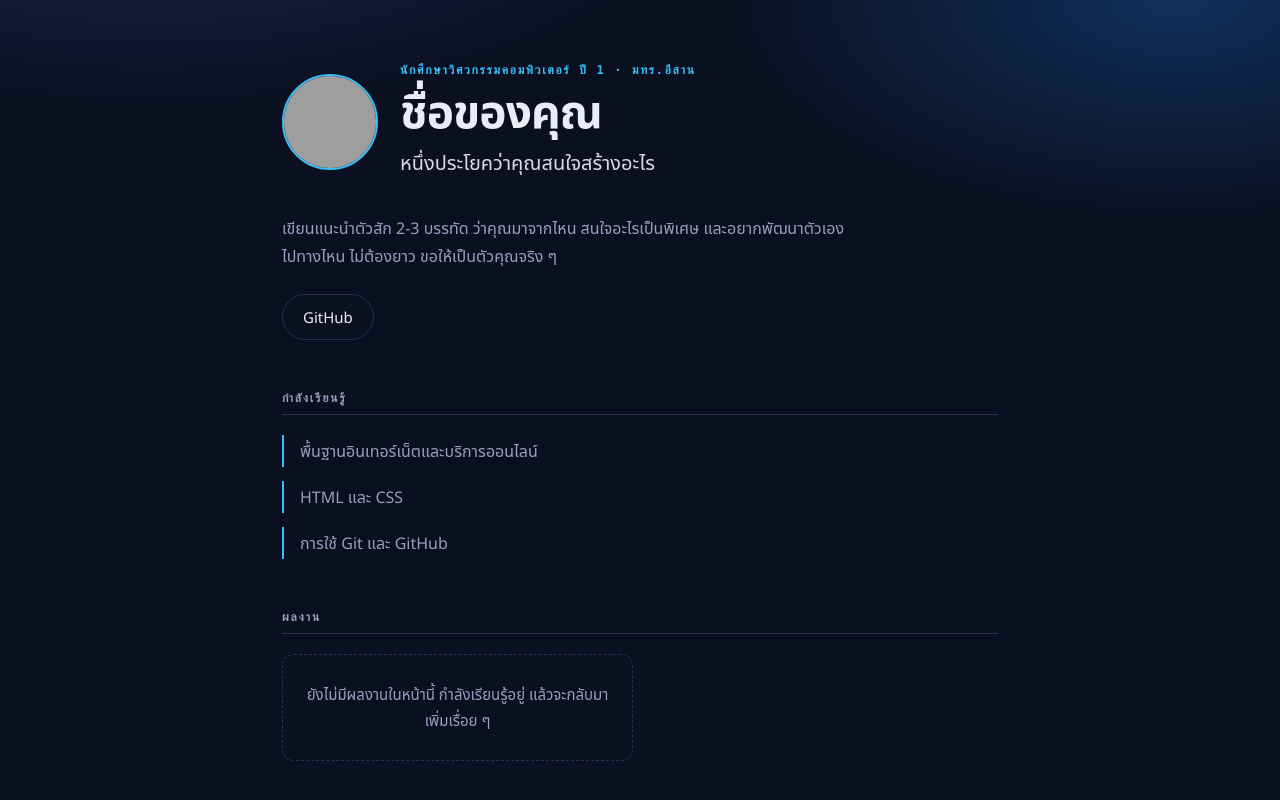
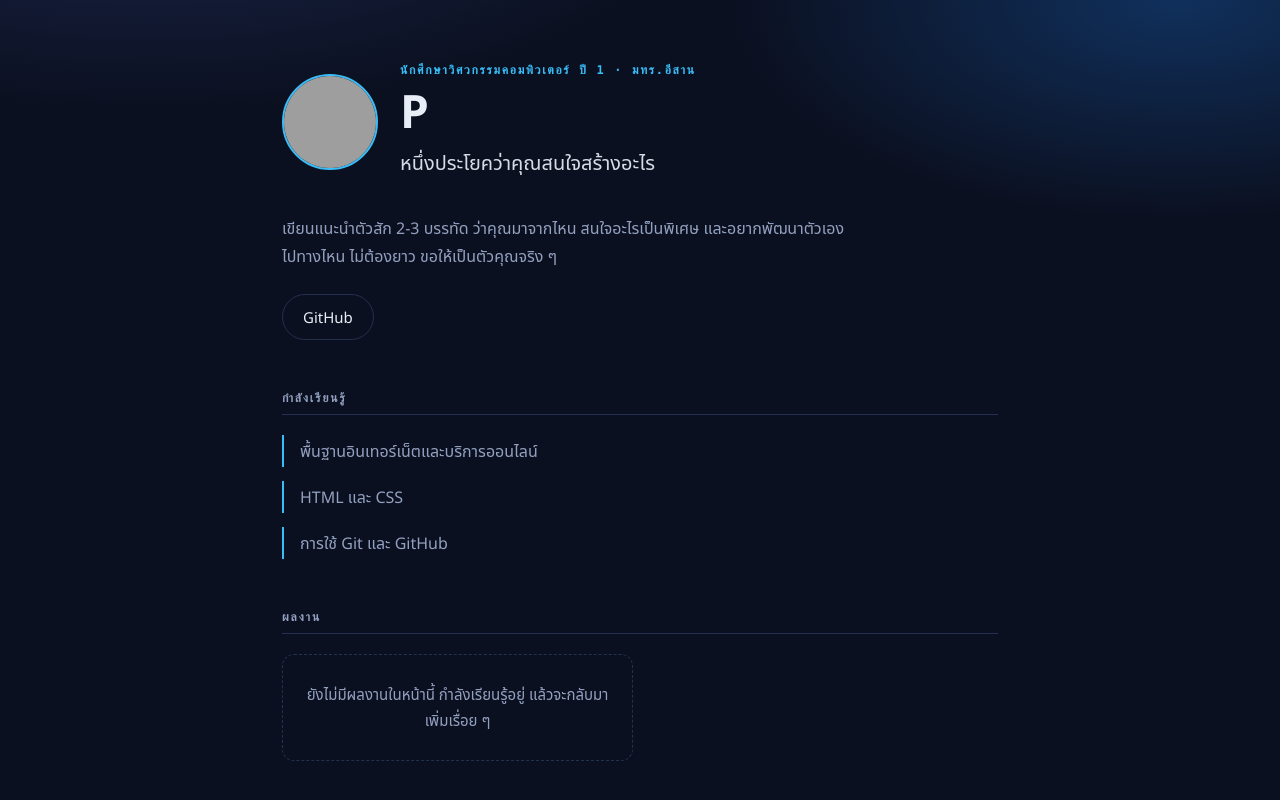
Before and after one commit to Teerawat-C/Teerawat-C, a plain HTML site: page index.html in a window 1280 px wide. Shown: the top 800 px of the page. Drawn offline with Linux system fonts and the light colour scheme; grey boxes are pictures that could not be loaded.

Commit message:
Update and rename teerawat.html to index.html

```diff
--- a/README.html
+++ b/index.html
@@ -14,10 +14,10 @@
 const ME = {
 
   // GitHub username ของคุณ ใช้ดึงรูปโปรไฟล์มาแสดงอัตโนมัติ ไม่ต้องอัปโหลดรูปเอง
-  github: "your-username",
+  github: "Teerawat-C",
 
   // ชื่อที่ต้องการให้แสดง ใช้ชื่อเล่นได้
-  name: "ชื่อของคุณ",
+  name: "P",
 
   // บอกว่าคุณคือใคร สั้น ๆ
   role: "นักศึกษาวิศวกรรมคอมพิวเตอร์ ปี 1 · มทร.อีสาน",
```
